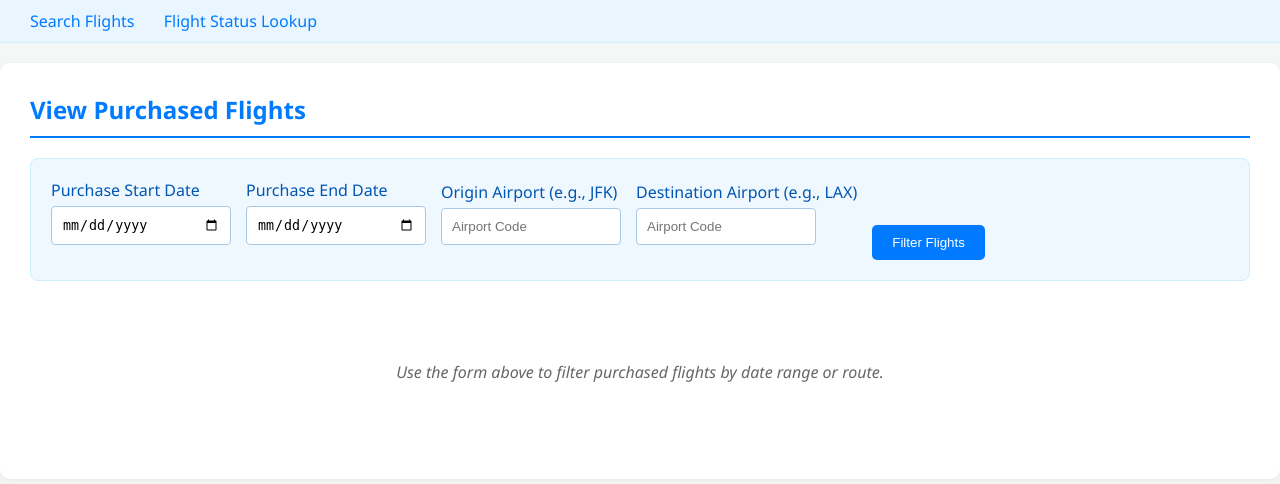
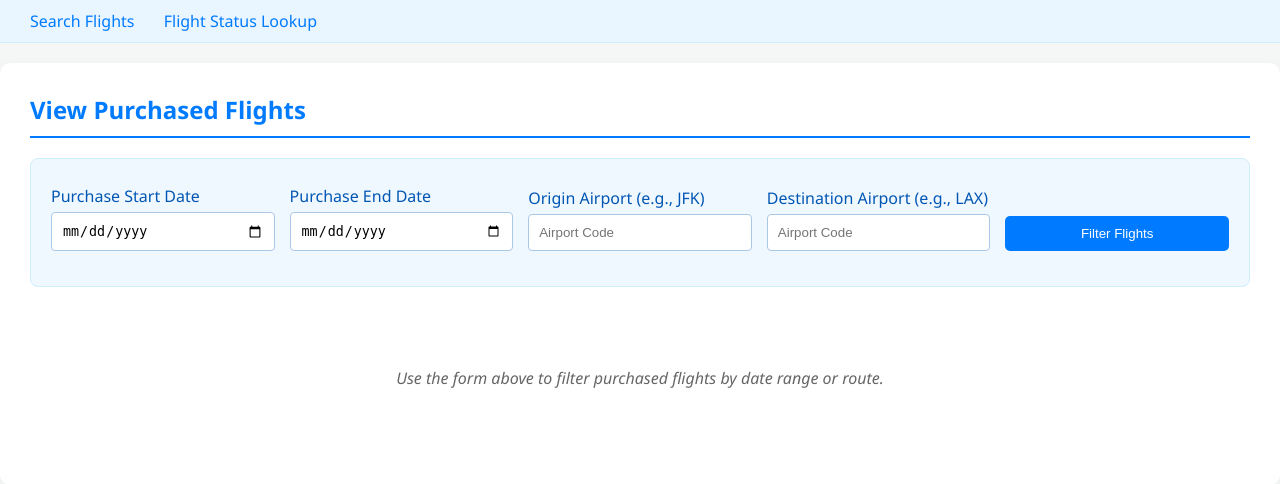
Before and after one commit to LAURAlele7/airBookingSystem, a Flask app: template templates/agent_flights.html in a window 1280 px wide. Shown: the part 78-562 px from the top of the page. Run offline with Flask 3, Linux system fonts and the light colour scheme; the template is opened without the code that fills it, so the values that code supplies are empty.

Commit message:
modefied html

```diff
--- a/app.py
+++ b/app.py
@@ -61,7 +61,6 @@ def create_app():
         else:
             return render_template("index.html")
 
-    # 示例：通用 dashboard 路由（如果老师一定要求这个形式）
     @app.route("/dashboard")
     @login_required()
     def dashboard():
@@ -79,5 +78,4 @@ def create_app():
 
 if __name__ == "__main__":
     app = create_app()
-    # 在 XAMPP / Windows 下开发用这个就好
     app.run(host="127.0.0.1", port=5000, debug=True)
--- a/templates/agent_flights.html
+++ b/templates/agent_flights.html
@@ -16,13 +16,22 @@
         display: flex;
         gap: 15px;
         flex-wrap: wrap;
-        align-items: flex-end;
+        align-items: flex-end; /* 确保所有子元素底部对齐 */
+    }
+    .form-group {
+        display: flex;
+        flex-direction: column;
+        flex: 1; /* 让所有表单组平均分配空间 */
+        min-width: 150px; /* 设置最小宽度防止过小 */
+        justify-content: flex-end;
     }
     /* 确保输入框宽度合适 */
     .search-form input[type="date"],
     .search-form input[type="text"] {
-        width: 180px;
+        width: 100%; /* 使用100%宽度填充容器 */
+        box-sizing: border-box; /* 包含padding和border在宽度内 */
     }
+
     .no-results {
         text-align: center;
         padding: 50px;
@@ -57,7 +66,10 @@
             <input type="text" id="destination" name="destination" value="{{ request.form.get('destination', '') }}" placeholder="Airport Code">
         </div>
 
-        <button type="submit">Filter Flights</button>
+        <div class="form-group button-group">
+            <label style="visibility: hidden;">Action</label>
+            <button type="submit">Filter Flights</button>
+        </div>
     </form>
 
     {% if flights %}
--- a/templates/base.html
+++ b/templates/base.html
@@ -132,6 +132,7 @@
             box-sizing: border-box;
         }
         button[type="submit"], .btn-primary {
+            margin-top: 10px;
             background-color: #007bff;
             color: white;
             padding: 10px 20px;
```
Also changed, not shown: handlers/auth_handlers.py (+0 -9 lines).
